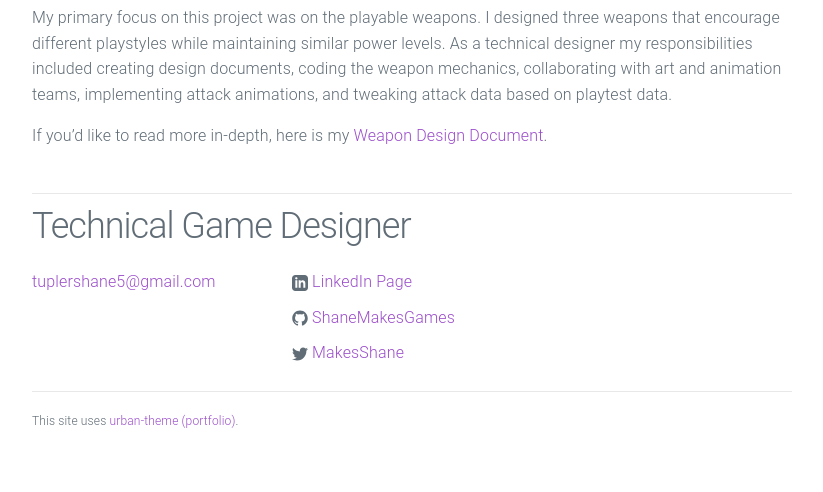
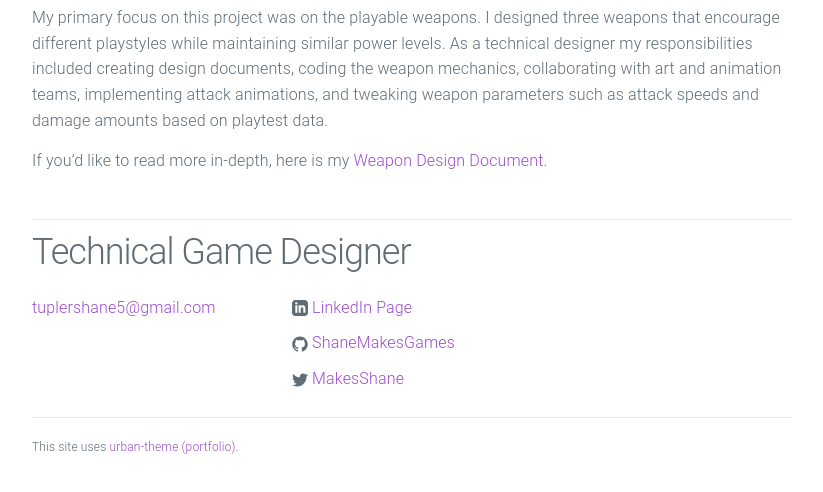
Before and after one commit to ShaneMakesGames/ShaneMakesGames.github.io, a Jekyll site: the page built from _posts/2022-10-07-newer-game.md, in a window 1280 px wide. Shown: the part 792-1284 px from the top of the page, without its empty margins (228-1051 px from the left). Built offline with Jekyll 4.4.1, drawn with Linux system fonts in a browser that asks for light colours; before the commit the page ends 1258 px from its top, so only the background shows below that.

Commit message:
Update 2022-10-07-newer-game.md

```diff
--- a/_posts/2022-10-07-newer-game.md
+++ b/_posts/2022-10-07-newer-game.md
@@ -12,6 +12,7 @@ ________________________________________________________________________________
 
 <iframe src="https://drive.google.com/file/d/1238jQUSVZXf9TBhuJ_e1uNQS4HfJS5Sp/preview" width="750" height="350" allow="autoplay" allowfullscreen="allowfullscreen"></iframe>
 
-My primary focus on this project was on the playable weapons. I designed three weapons that encourage different playstyles while maintaining similar power levels. As a technical designer my responsibilities included creating design documents, coding the weapon mechanics, collaborating with art and animation teams, implementing attack animations, and tweaking attack data based on playtest data.
+
+My primary focus on this project was on the playable weapons. I designed three weapons that encourage different playstyles while maintaining similar power levels. As a technical designer my responsibilities included creating design documents, coding the weapon mechanics, collaborating with art and animation teams, implementing attack animations, and tweaking weapon parameters such as attack speeds and damage amounts based on playtest data.
 
 If you'd like to read more in-depth, here is my <a href="https://docs.google.com/document/d/1bT9IFHqPR0wT22lfVg5XTb69fw_1GM0wqV9EgFpAeLM/edit?usp=sharing"> Weapon Design Document</a>.
```
